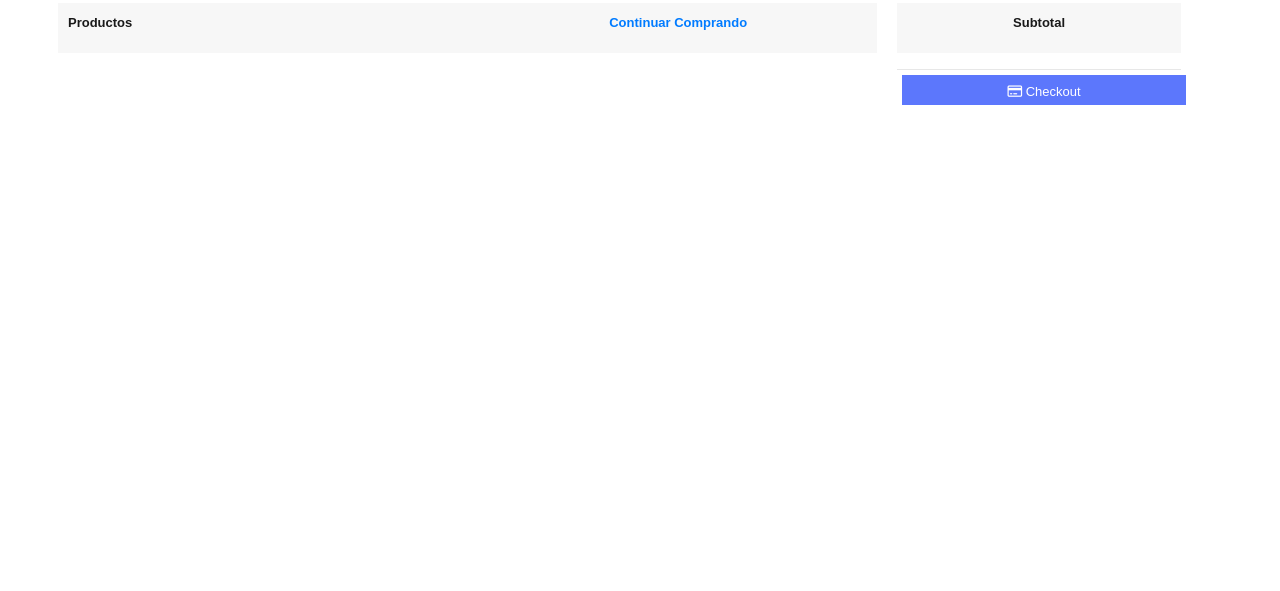
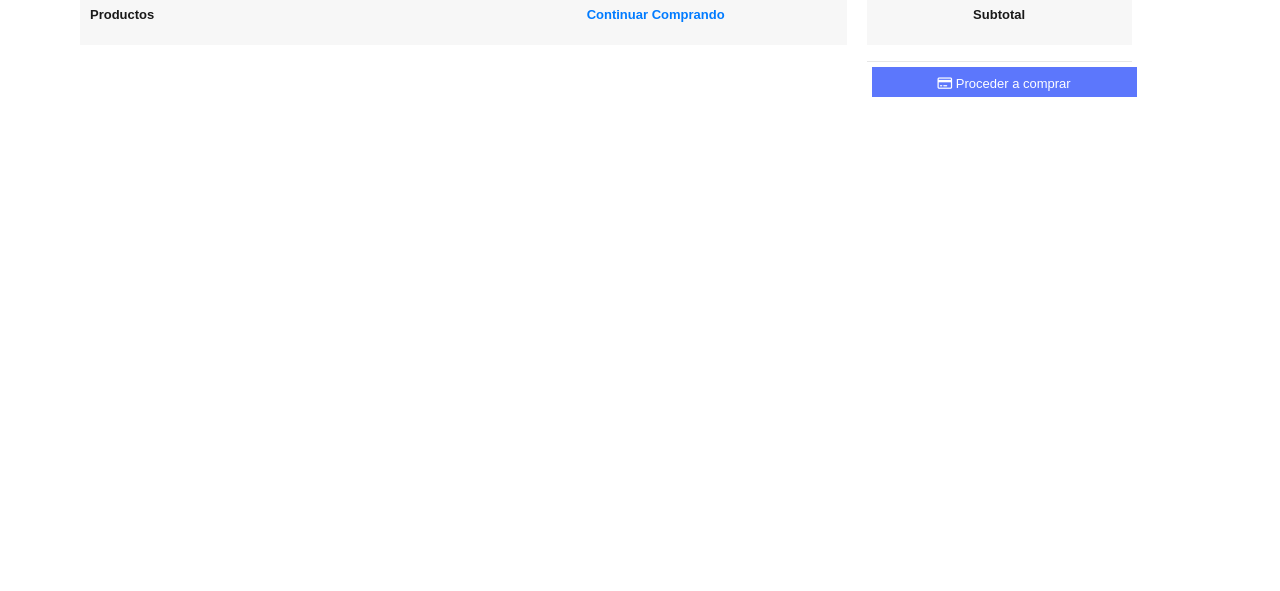
Before and after one commit to davidgalarza/FISEI_SHOP, a plain HTML site: page carrito.html in a window 1280 px wide. Shown: the part 209-800 px from the top of the page. Drawn offline with nearby package versions, Linux system fonts and the light colour scheme; no server answers; a web font is replaced by a local one.

Commit message:
Arreglos carrito

```diff
--- a/carrito.html
+++ b/carrito.html
@@ -63,7 +63,8 @@
     <script src="https://code.jquery.com/jquery-3.5.1.slim.min.js" integrity="sha384-DfXdz2htPH0lsSSs5nCTpuj/zy4C+OGpamoFVy38MVBnE+IbbVYUew+OrCXaRkfj" crossorigin="anonymous"></script>
     <script src="https://cdn.jsdelivr.net/npm/popper.js@1.16.0/dist/umd/popper.min.js" integrity="sha384-Q6E9RHvbIyZFJoft+2mJbHaEWldlvI9IOYy5n3zV9zzTtmI3UksdQRVvoxMfooAo" crossorigin="anonymous"></script>
     <script src="https://stackpath.bootstrapcdn.com/bootstrap/4.5.0/js/bootstrap.min.js" integrity="sha384-OgVRvuATP1z7JjHLkuOU7Xw704+h835Lr+6QL9UvYjZE3Ipu6Tp75j7Bh/kR0JKI" crossorigin="anonymous"></script>
-    <div id="contenedor">
+
+    <div style="padding: 2.5rem 0;" class="container">
       <div>
         <h2>Tu Orden</h2>
       </div>
@@ -74,7 +75,7 @@
           </div>
 
            <div id="linkShop">
-            <a href="#">Continuar Comprando</a>
+            <a href="./inicio.html">Continuar Comprando</a>
            </div>
 
         </div>
@@ -96,7 +97,7 @@
           </div>
 
         </div>
-        <button type="button" id="checkout" class="btn btn-success "><i class="far fa-credit-card"></i> <a id ="refe" href="./comprar.html">Checkout </a></button>
+        <button type="button" id="checkout" class="btn btn-success "><i class="far fa-credit-card"></i> <a id ="refe" href="./comprar.html">Proceder a comprar </a></button>
 
       </div>
     </div>
```
